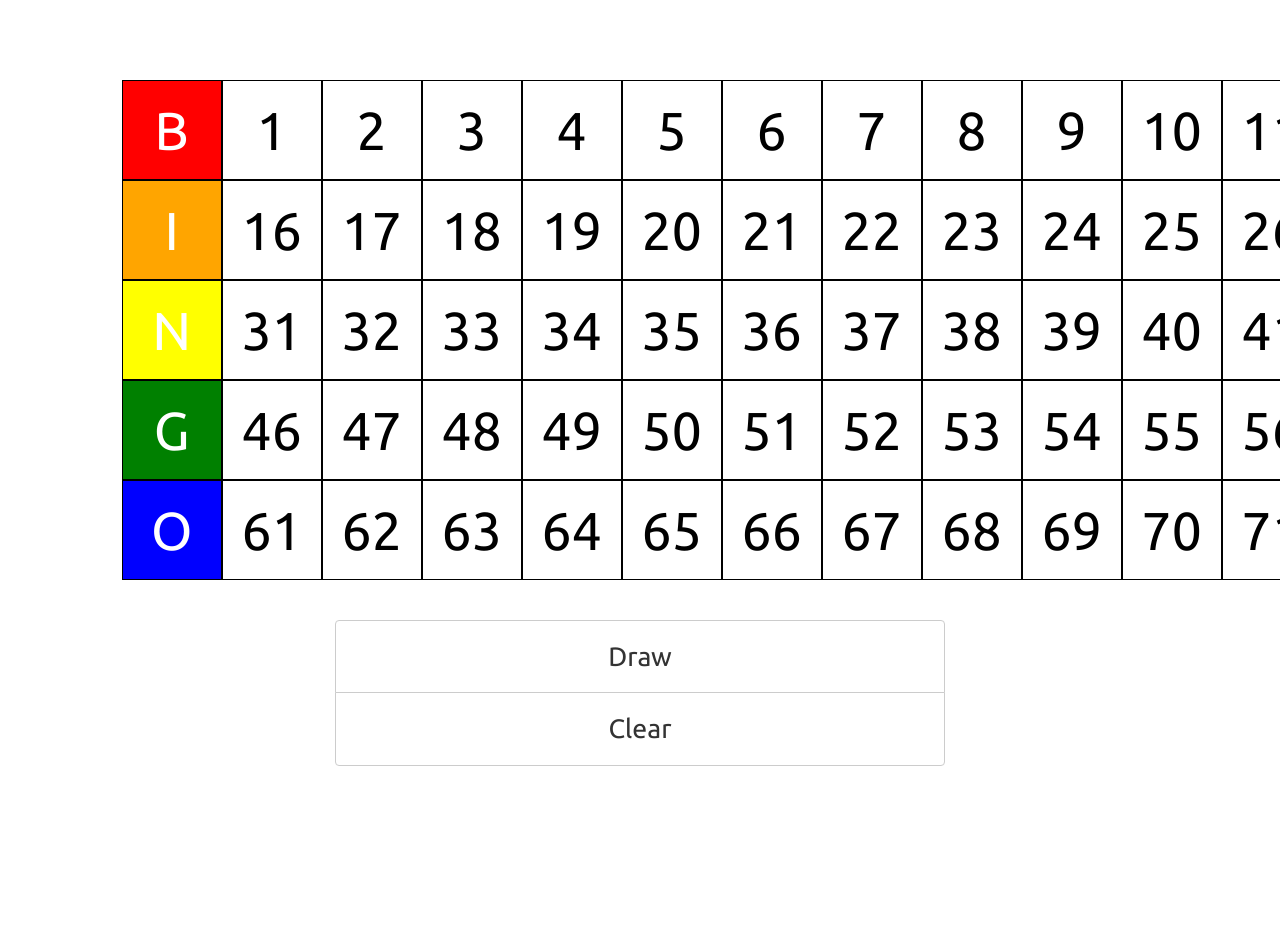
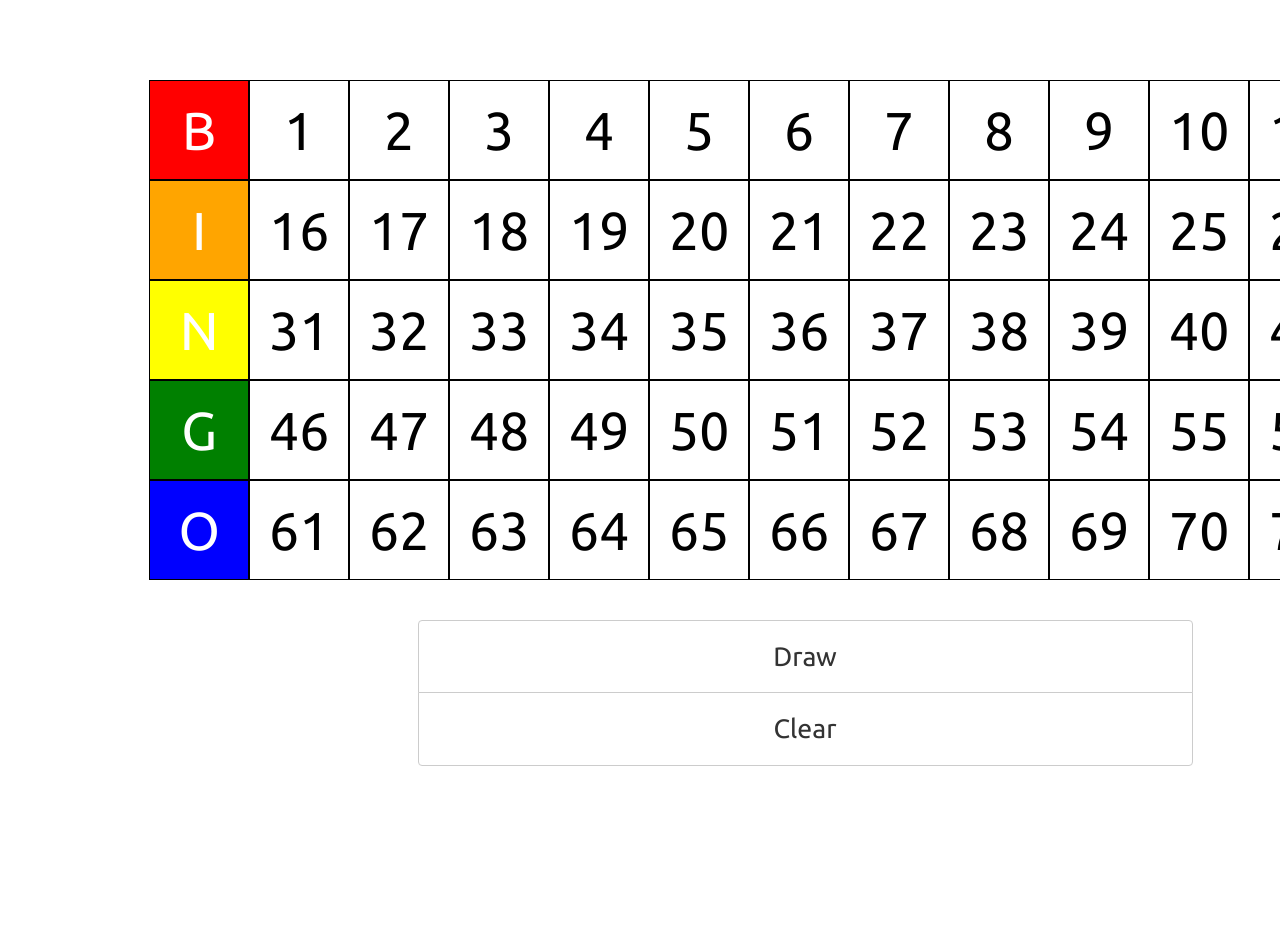
Before and after one commit to PeterEFrancis/bingo-app, a Flask app: page / in a window 1280 px wide; the page is wider, and only the part inside the window is pictured. Run offline with Flask 2, Linux system fonts and the light colour scheme; some libraries are stand-ins or nearby versions.

Commit message:
Update index.html

```diff
--- a/templates/index.html
+++ b/templates/index.html
@@ -77,7 +77,7 @@
 
     </style>
   </head>
-  <body>
+  <body style="min-width:1610px">
     <div class="container-fluid margin">
       <!-- <div class="row margin">
         <div class="col-md-1">
```
